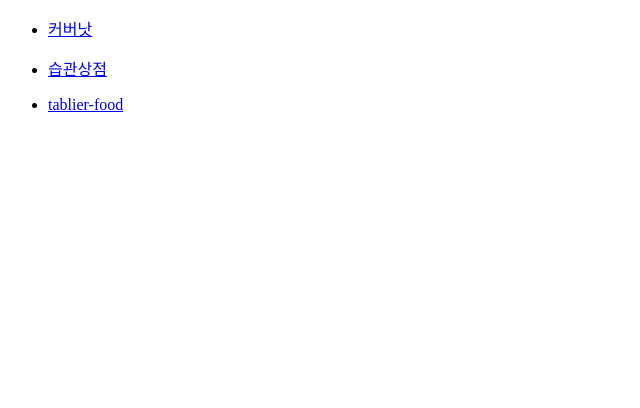
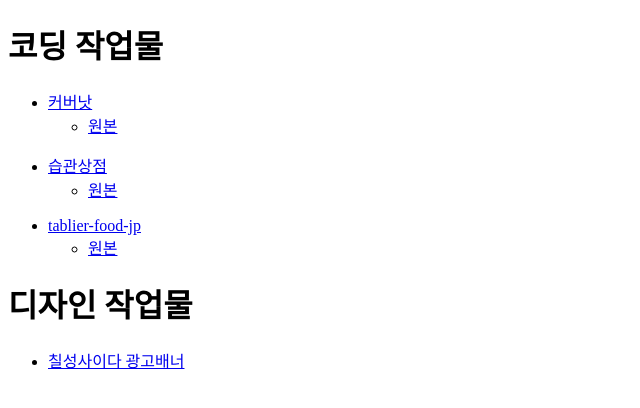
Before and after one commit to Bae-sooyeon/my_blog, a PHP site: page /pf/index.php in a window 1280 px wide. Shown: the top 408 px of the page, without its empty margins (0-640 px from the left). Run offline with PHP 8.4, Linux system fonts and the light colour scheme.

Commit message:
포폴 사이트 내용 수정

```diff
--- a/public/pf/index.php
+++ b/public/pf/index.php
@@ -7,16 +7,42 @@
     <title>Document</title>
 </head>
 <body>
+
+<h1>코딩 작업물</h1>
+<nav>
     <ul>
-        <li><a href="/pf/covernot/">커버낫</a></li>
-    </ul>
-    <ul>
-        <li><a href="/pf/seubgwansangjeom/">습관상점</a></li>
+        <li>
+            <a href="/pf/covernot/">커버낫</a>
+            <ul>
+                <li><a href="https://www.covernat.net/">원본</a></li>
+            </ul>
+        </li>
     </ul>
     <ul>
         <li>
-            <a href="/pf/tablier-food.jp/">tablier-food</a>
+            <a href="/pf/seubgwansangjeom/">습관상점</a>
+            <ul>
+                <li><a href="https://habitloom.com/">원본</a></li>
+            </ul>
         </li>
     </ul>
+    <ul>
+        <li>
+            <a href="/pf/tablier-food.jp/">tablier-food-jp</a>
+            <ul>
+                <li><a href="https://www.tablier-food.jp/">원본</a></li>
+            </ul>
+        </li>
+    </ul>
+</nav>
+
+<h1>디자인 작업물</h1>
+<nav>
+    <ul>
+        <li>
+            <a href="https://bae-sooyeon.github.io/img1/pf/artworks/1/1.jpg">칠성사이다 광고배너</a>
+        </li>
+    </ul>
+</nav>
 </body>
 </html>
```
